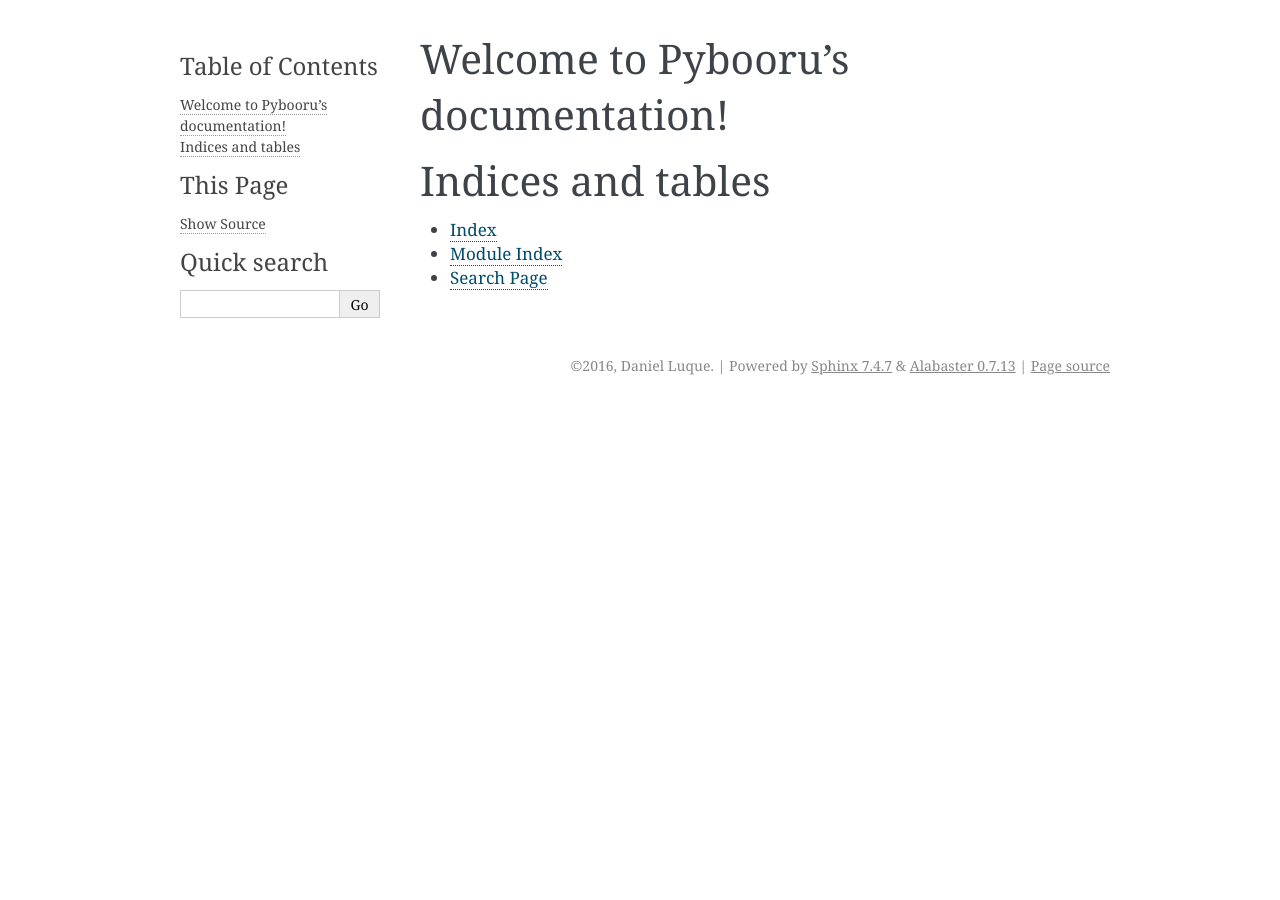
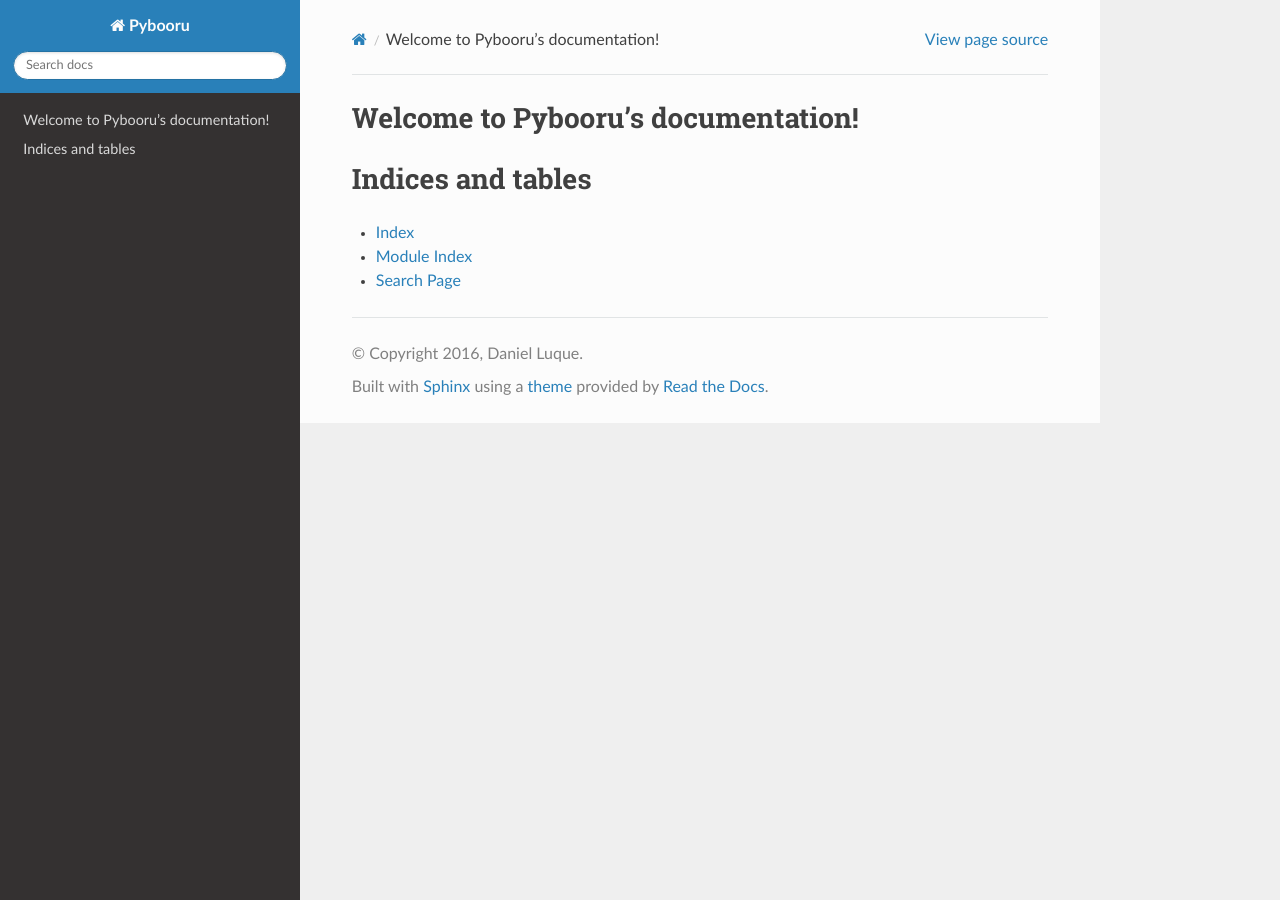
Before and after one commit to LuqueDaniel/pybooru, a Sphinx documentation site: the page built from docs/source/index.rst, in a window 1280 px wide. Built offline with Sphinx 7.4.7 and the Read the Docs theme 2.0.0, drawn with Linux system fonts in a browser that asks for light colours.

Commit message:
Docs: change html_theme
Docs: change html_theme to use sphinx_rtd_theme for Read the Docs.

```diff
--- a/docs/source/conf.py
+++ b/docs/source/conf.py
@@ -84,7 +84,9 @@
 # The theme to use for HTML and HTML Help pages.  See the documentation for
 # a list of builtin themes.
 #
-html_theme = 'alabaster'
+# Use Read the Docs theme
+import sphinx_rtd_theme
+html_theme = "sphinx_rtd_theme"
 
 # Theme options are theme-specific and customize the look and feel of a theme
 # further.  For a list of options available for each theme, see the
```
